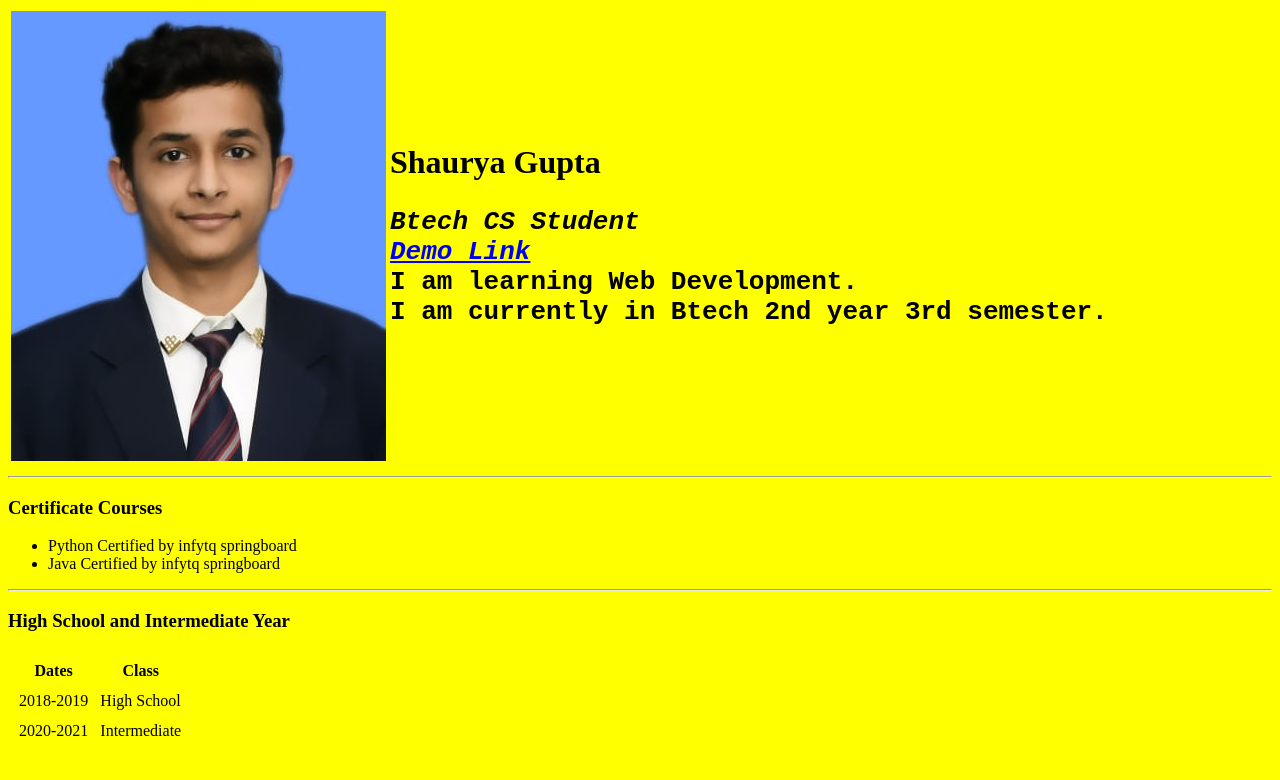
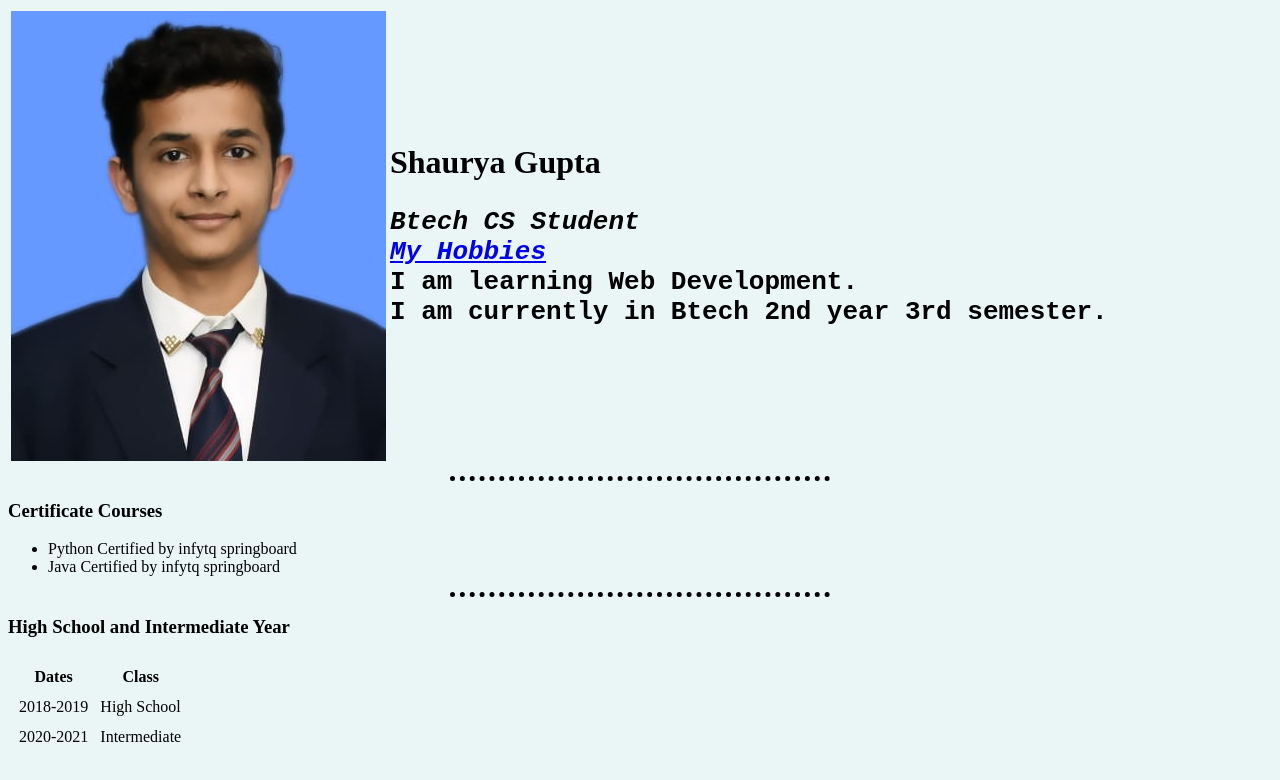
Before and after one commit to ShauryaGuptaCS/personal-site, a plain HTML site: page index.html in a window 1280 px wide. Drawn offline with Linux system fonts and the light colour scheme.

Commit message:
changes maded in index.html and hobbies.html is added

```diff
--- a/index.html
+++ b/index.html
@@ -2,10 +2,20 @@
 <!DOCTYPE html>
 <head>
 <meta charset="utf—8">
-<title>Personal Site</title>
+<title>Personal Site 2101640100247</title>
 <style>
  body{
-   background-color:yellow;
+   background-color:#EAF6F6;
+ }
+ hr{
+   /* background-color: white; */
+   border-style: dotted none none ;
+  height: 0px;
+  border-color:black;
+  border-width:5px;
+ width: 30%;
+
+
  }
 </style>
 </head>
@@ -16,7 +26,7 @@
 <td><h1>Shaurya Gupta</hl>
 <pre>
 <em>Btech CS Student
-<a href="https://www.google.com" target="_blank">Demo Link</a></em>
+<a href="hobbies.html" target="_blank">My Hobbies</a></em>
 I am learning Web Development.
 I am currently in Btech 2nd year 3rd semester.
 </pre>
```
Also changed, not shown: details.html (deleted, +0 -10 lines), hobbies.html (added, +18 -0 lines).
